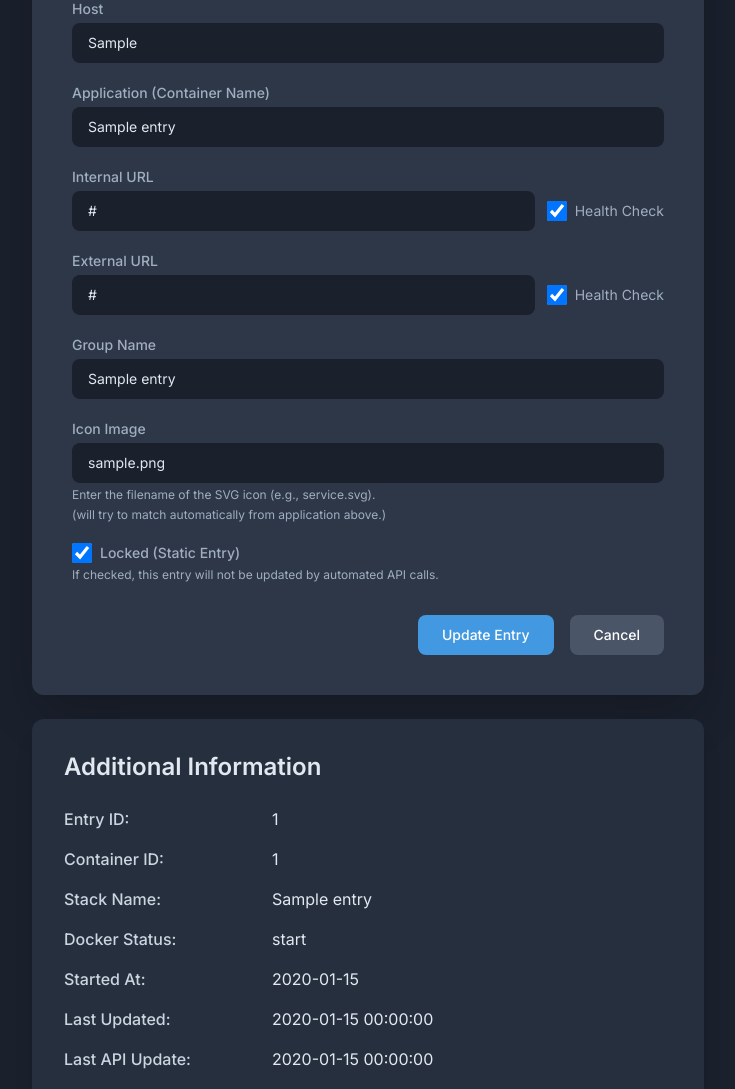
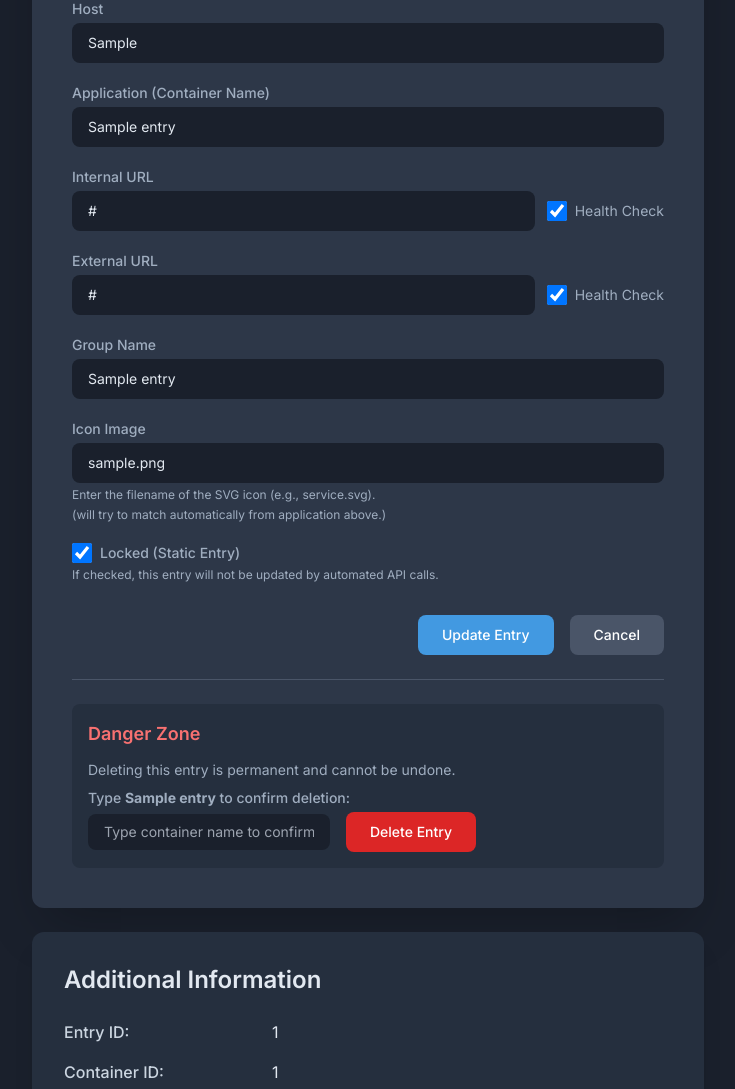
Before and after one commit to crzykidd/service-tracker-dashboard, a Flask app: page /edit/1 in a window 1280 px wide. Shown: the part 133-1222 px from the top of the page, without its empty margins (272-1007 px from the left). Run offline with Flask 3, Linux system fonts and the light colour scheme; tables that the repository leaves empty hold one stand-in row (values such as "Sample post"); parts of the project's set-up code (start-up, migrations or seed data) failed here and were passed over; some libraries are stand-ins or nearby versions.

Commit message:
Added Delete button back to edit page

```diff
--- a/templates/edit_entry.html
+++ b/templates/edit_entry.html
@@ -97,6 +97,24 @@
                     <button type="submit" class="btn-primary w-full sm:w-auto px-6 py-2.5 rounded-lg font-medium text-sm transition duration-150 ease-in-out">Update Entry</button>
                     <button type="button" onclick="window.history.back();" class="btn-secondary w-full sm:w-auto px-6 py-2.5 rounded-lg font-medium text-sm transition duration-150 ease-in-out">Cancel</button>
                 </div>
+               <hr class="my-6 border-dashboard-accent">
+              <div class="mt-6 bg-dashboard-info-box rounded-lg p-4">
+                <h2 class="text-lg font-semibold text-red-400 mb-3">Danger Zone</h2>
+                <p class="text-sm text-dashboard-secondary mb-2">Deleting this entry is permanent and cannot be undone.</p>
+                <label for="delete_confirmation" class="block text-sm font-medium text-dashboard-secondary mb-1">
+                    Type <strong>{{ entry.container_name }}</strong> to confirm deletion:
+                </label>
+                <div class="flex flex-col sm:flex-row sm:items-center sm:space-x-4">
+                    <input type="text" name="delete_confirmation" id="delete_confirmation"
+                          placeholder="Type container name to confirm"
+                          class="form-input w-full sm:w-auto px-4 py-2 rounded-lg text-sm" required>
+                    <button type="submit" name="delete" value="true"
+                            class="btn-secondary bg-red-600 hover:bg-red-700 w-full sm:w-auto px-6 py-2.5 rounded-lg font-medium text-sm transition duration-150 ease-in-out">
+                        Delete Entry
+                    </button>
+                </div>
+            </div>
+
             </form>
         </div>
         <div class="bg-dashboard-info-box shadow-xl rounded-xl p-6 sm:p-8">
```
